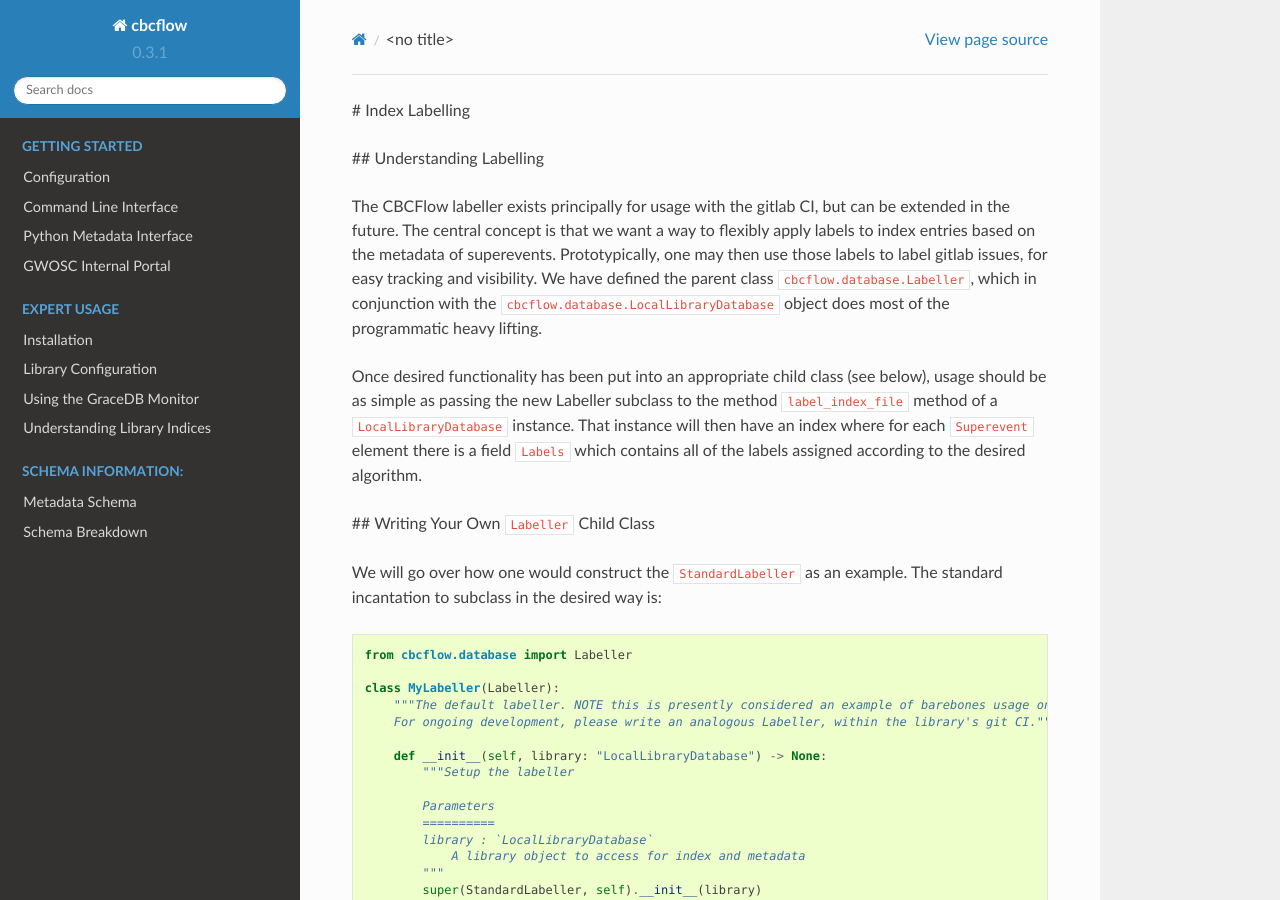
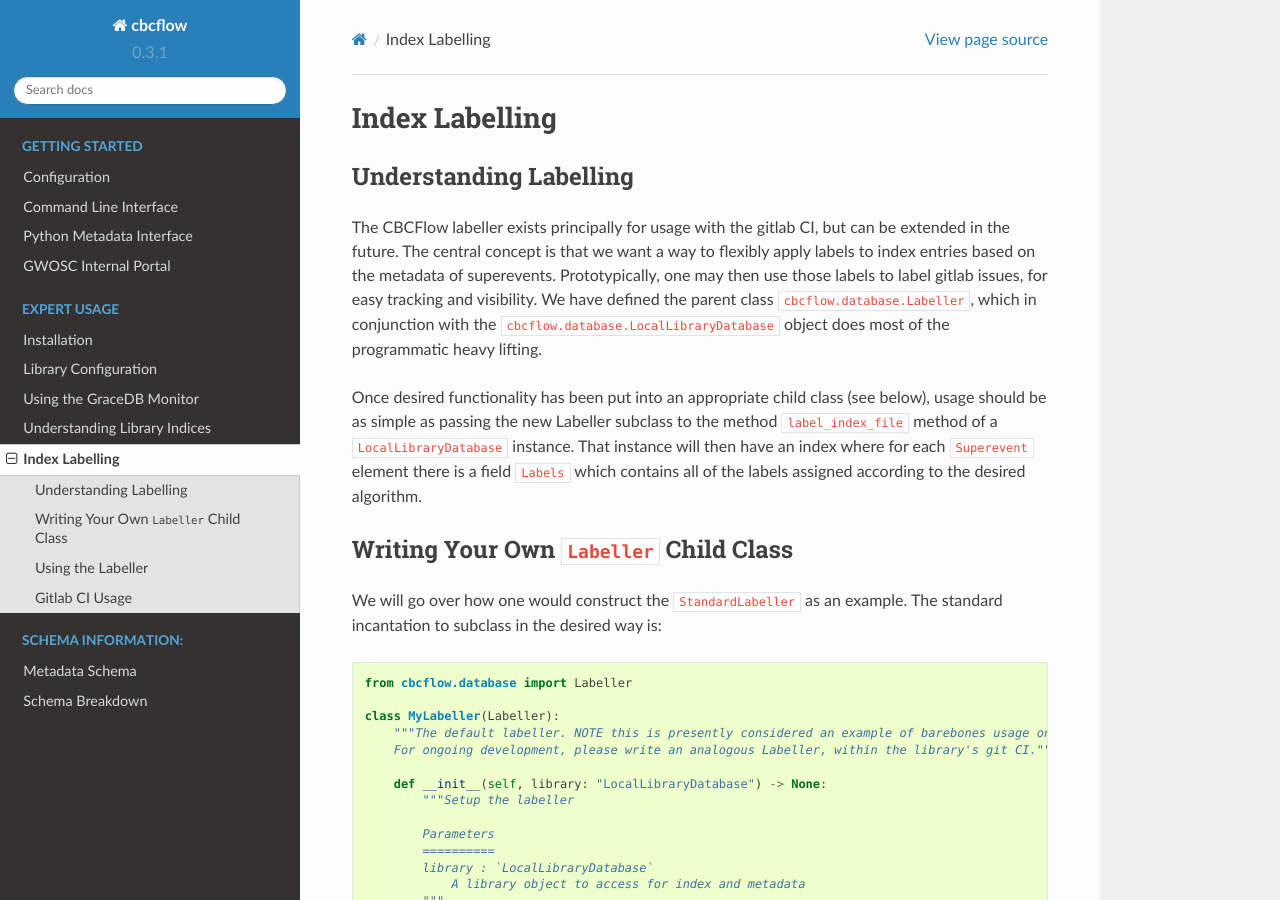
Before and after one commit to Rhiannon-Udall/cbcflow, a Sphinx documentation site: the page built from docs/source/library-index-labelling.rst, in a window 1280 px wide and 900 px high. Built offline with Sphinx 7.4.7 and the Read the Docs theme 2.0.0, drawn with Linux system fonts in a browser that asks for light colours; some of the changed text lies outside the part shown.

Commit message:
fix titles in index-labelling docs

```diff
--- a/docs/source/library-index-labelling.rst
+++ b/docs/source/library-index-labelling.rst
@@ -1,6 +1,8 @@
-# Index Labelling
+Index Labelling
+===============
 
-## Understanding Labelling
+Understanding Labelling
+-----------------------
 
 The CBCFlow labeller exists principally for usage with the gitlab CI, but can be extended in the future.
 The central concept is that we want a way to flexibly apply labels to index entries based on the metadata of superevents.
@@ -13,7 +15,8 @@ the new Labeller subclass to the method ``label_index_file`` method of a ``Local
 That instance will then have an index where for each ``Superevent`` element there is a field ``Labels`` which contains all
 of the labels assigned according to the desired algorithm.
 
-## Writing Your Own ``Labeller`` Child Class
+Writing Your Own ``Labeller`` Child Class
+-----------------------------------------
 
 We will go over how one would construct the ``StandardLabeller`` as an example.
 The standard incantation to subclass in the desired way is:
@@ -90,7 +93,8 @@ One thing worth noting is the peculiar format of these labels: chosen to fit wit
 For more details on how that works, see below, though note that there is more flexibility, since that is not directly part of ``cbcflow``.
 
 
-## Using the Labeller
+Using the Labeller
+------------------
 
 To use the labeller, assuming we have a library with populated metadata, we do (assuming we have already defined a ``Labeller`` as described above):
 
@@ -114,7 +118,8 @@ That's all!
 For practical purposes, you will also want to write code for handling the gitlab CI, which is more involved, but from the CBCFlow side this is it.
 All user development is about the logic in ``label_event``, which can be made to reflect whatever purposes you have.
 
-## Gitlab CI Usage
+Gitlab CI Usage
+---------------
 
 Much of the integration with the gitlab CI depends more on the gitlab python API than cbcflow per se,
 and so it's encouraged to use that documentation for further information.
```
